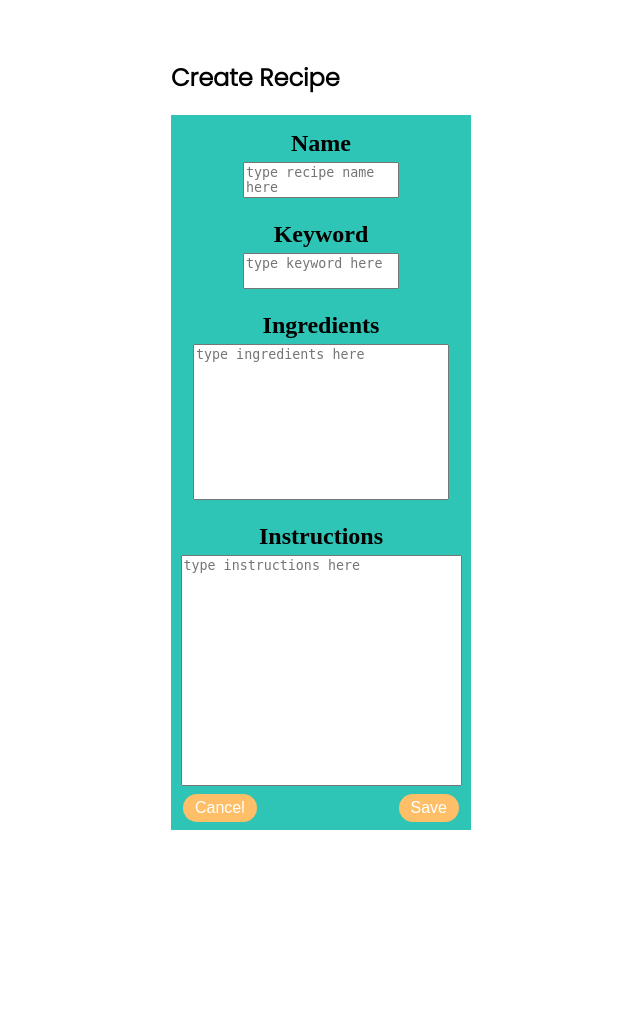
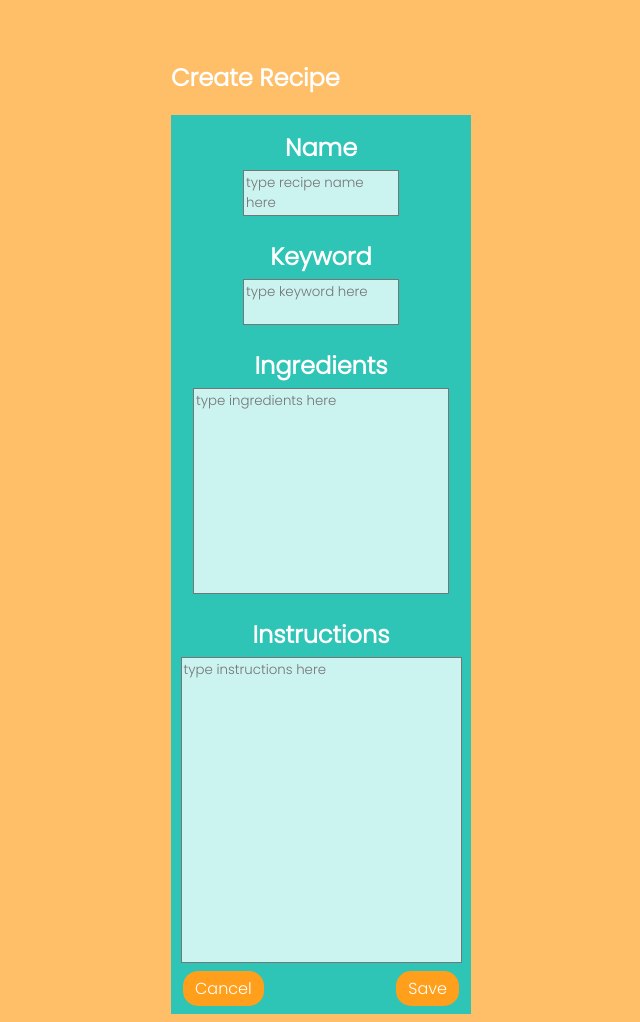
Before and after one commit to Sadicecream/Agile_Project, a Flask app: page /create_recipe.html in a window 1280 px wide. Shown: the whole page, without its empty margins (319-959 px from the left). Before the commit the page ends 830 px from the top, so only its background shows below. Run offline with Flask 2, Linux system fonts and the light colour scheme; some libraries are stand-ins or nearby versions.

Commit message:
added color and fonts to create and update recipe

```diff
--- a/static/styles/style.css
+++ b/static/styles/style.css
@@ -8,12 +8,13 @@
     --white: #FFFFFF;
 }
 
-h1 {
+body {
+    background-color: var(--yellow);
+}
+
+body h1 {
     font-family: 'Poppins', sans-serif;
-}
-body h1 {
-    /* h1?? font choice?? */
-
+    color: var(--white);
 }
 
 .create-recipe-container {
@@ -22,6 +23,7 @@ body h1 {
     flex-direction: column;
     align-items: center;
     background-color: var(--bright-blue);
+    color: var(--white);
 }
 
 .create-recipe-area {
@@ -31,12 +33,15 @@ body h1 {
     width: 300px;
     align-items: center;
     justify-content: center;
+    font-family: 'Poppins', sans-serif;
 }
 
 textarea {
     margin-top: 5px;
     margin-bottom: 8px;
     resize: none;
+    font-family: 'Poppins', sans-serif;
+    background-color: var(--pastel-blue);
 }
 
 .button-area {
@@ -46,7 +51,7 @@ textarea {
 }
 
 .cancel-button {
-    background-color: var(--yellow);
+    background-color: var(--dark-yellow);
     border: none;
     color: var(--white);
     padding: 5px 12px;
@@ -55,10 +60,11 @@ textarea {
     margin-left: 12px;
     margin-bottom: 8px;
     border-radius: 15px;
+    font-family: 'Poppins', sans-serif;
 }
 
 .save-button {
-    background-color: var(--yellow);
+    background-color: var(--dark-yellow);
     border: none;
     color: var(--white);
     padding: 5px 12px;
@@ -67,6 +73,7 @@ textarea {
     margin-right: 12px;
     margin-bottom: 8px;
     border-radius: 15px;
+    font-family: 'Poppins', sans-serif;
 }
 
 .recipe-parts {
```
